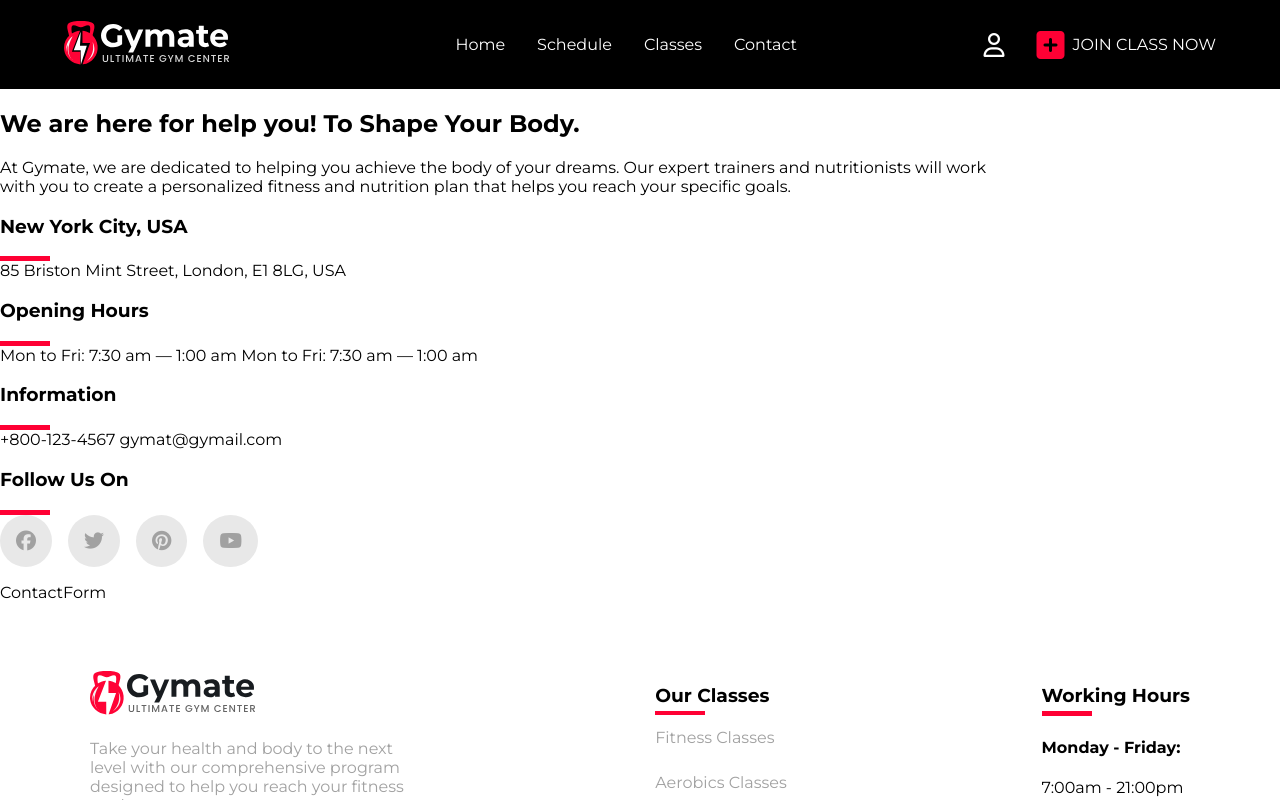
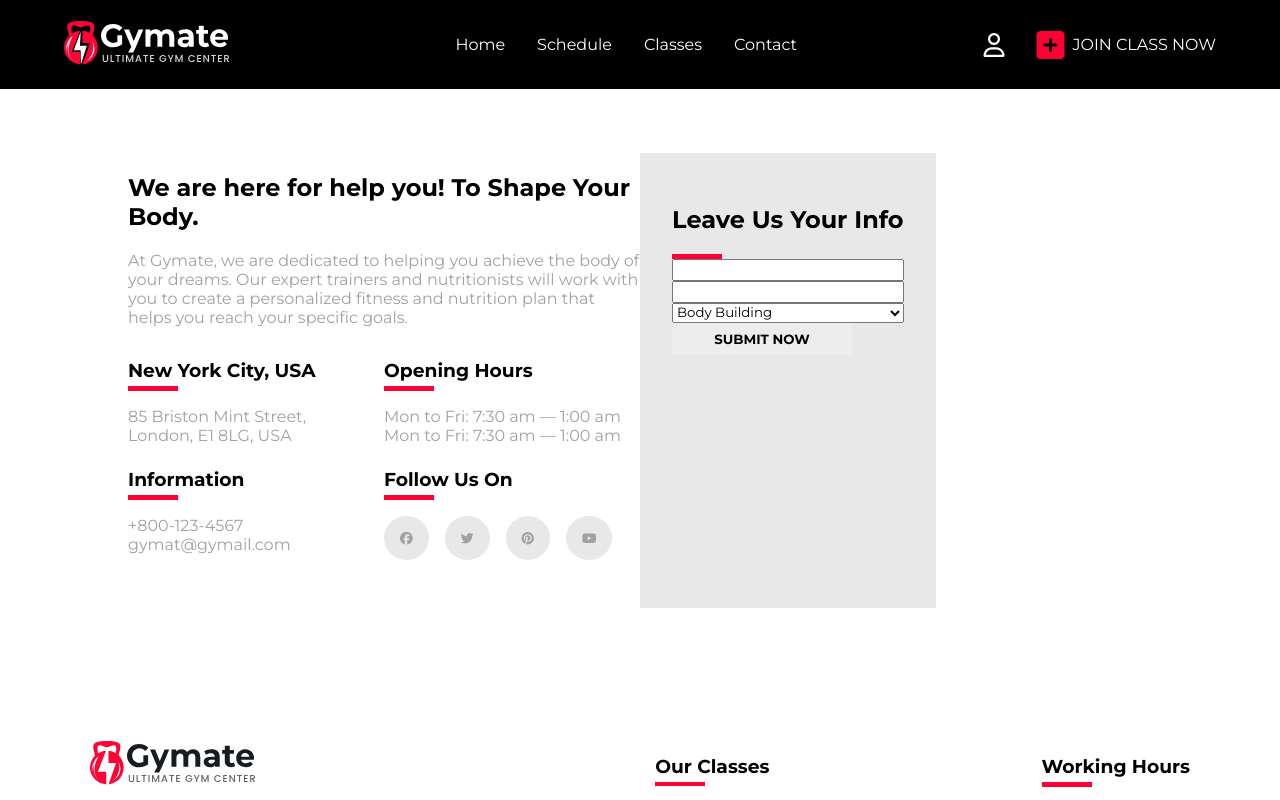
Before and after one commit to FPLTomeczek/gogym, a React (Create React App) app: page /contact in a window 1280 px wide. Shown: the top 800 px of the page. Built offline with nearby package versions, Linux system fonts and the light colour scheme.

Commit message:
contact_info

```diff
--- a/src/components/ContactForm.js
+++ b/src/components/ContactForm.js
@@ -2,7 +2,28 @@ import React from "react";
 import "../css/ContactPage/ContactForm.css";
 
 const ContactForm = () => {
-  return <div>ContactForm</div>;
+  return (
+    <div className="contact-form-container">
+      <h2>Leave Us Your Info</h2>
+      <div className="underline"></div>
+      <form>
+        <input type="text" />
+        <input type="email" />
+        <select name="" id="">
+          <option>Body Building</option>
+          <option>Boxing</option>
+          <option>Running</option>
+          <option>Fitness</option>
+          <option>Yoga</option>
+          <option>Workout</option>
+          <option>Karate</option>
+          <option>Meditation</option>
+          <option>Cycling</option>
+        </select>
+        <button className="btn">submit now</button>
+      </form>
+    </div>
+  );
 };
 
 export default ContactForm;
--- a/src/components/ContactInfo.js
+++ b/src/components/ContactInfo.js
@@ -1,33 +1,41 @@
 import React from "react";
 import SocialLinks from "./SocialLinks";
+import "../css/ContactPage/ContactInfo.css";
 
 const ContactInfo = () => {
   return (
     <div className="contact-info-container">
       <h1>We are here for help you! To Shape Your Body.</h1>
-      <p>
+      <span>
         At Gymate, we are dedicated to helping you achieve the body of your
         dreams. Our expert trainers and nutritionists will work with you to
         create a personalized fitness and nutrition plan that helps you reach
         your specific goals.
-      </p>
+      </span>
       <div className="contact-infos">
         <div className="contact-info">
           <h3>New York City, USA</h3>
           <div className="underline"></div>
-          <span>85 Briston Mint Street, London, E1 8LG, USA</span>
+          <span>
+            85 Briston Mint Street,
+            <br /> London, E1 8LG, USA
+          </span>
         </div>
         <div className="contact-info">
           <h3>Opening Hours</h3>
           <div className="underline"></div>
           <span>
-            Mon to Fri: 7:30 am — 1:00 am Mon to Fri: 7:30 am — 1:00 am
+            Mon to Fri: 7:30 am — 1:00 am <br />
+            Mon to Fri: 7:30 am — 1:00 am
           </span>
         </div>
         <div className="contact-info">
           <h3>Information</h3>
           <div className="underline"></div>
-          <span>+800-123-4567 gymat@gymail.com</span>
+          <span>
+            +800-123-4567
+            <br /> gymat@gymail.com
+          </span>
         </div>
         <div className="contact-info">
           <h3>Follow Us On</h3>
--- a/src/css/ContactPage/Contact.css
+++ b/src/css/ContactPage/Contact.css
@@ -1,3 +1,10 @@
+.contact-page {
+  display: flex;
+  justify-content: center;
+}
+
 .contact-page > section {
+  padding: 4rem 0;
+  display: flex;
   width: 80vw;
 }
--- a/src/css/ContactPage/ContactForm.css
+++ b/src/css/ContactPage/ContactForm.css
@@ -0,0 +1,10 @@
+.contact-form-container {
+  background-color: var(--light-gray);
+  padding: 2rem;
+}
+
+.contact-form-container > form {
+  display: flex;
+  flex-direction: column;
+  justify-content: space-around;
+}
--- a/src/css/ContactPage/ContactInfo.css
+++ b/src/css/ContactPage/ContactInfo.css
@@ -0,0 +1,27 @@
+.contact-info-container {
+  width: 50%;
+}
+
+.contact-info-container span {
+  color: var(--dark-gray);
+}
+
+.contact-infos {
+  display: grid;
+  grid-template-columns: 1fr 1fr;
+  grid-template-rows: 1fr 1fr;
+  padding: 2rem 0;
+}
+
+.contact-info > .footer-links > i {
+  font-size: 0.8rem;
+}
+
+.contact-info > h3 {
+  margin: 0;
+}
+
+.contact-info > .underline {
+  margin-top: 0.25rem;
+  margin-bottom: 1rem;
+}
```
